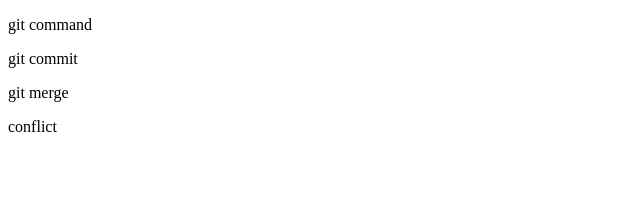
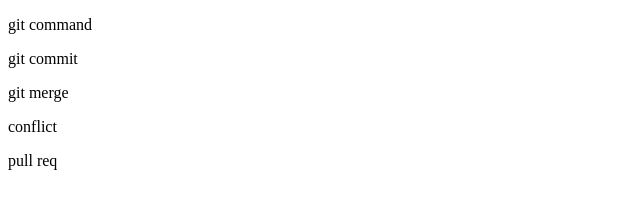
Before and after one commit to Tim-kazu/git_test, a plain HTML site: page index.html in a window 1280 px wide. Shown: the full height of the page, 0-640 px from the left. Drawn offline with Linux system fonts and the light colour scheme.

Commit message:
git pull

```diff
--- a/index.html
+++ b/index.html
@@ -11,5 +11,6 @@
   <p>git commit</p>
   <p>git merge</p>
   <p>conflict</p>
+  <p>pull req</p>
 </body>
 </html>
```
